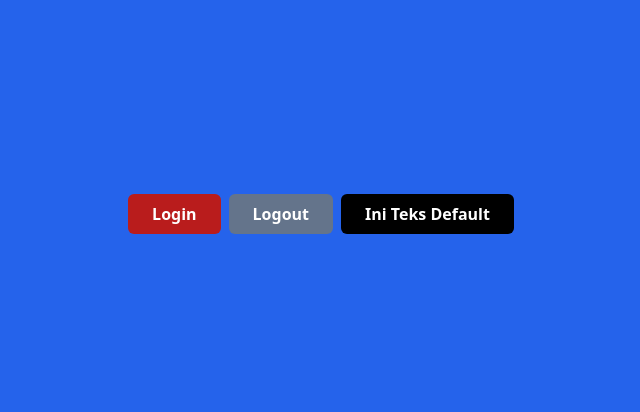
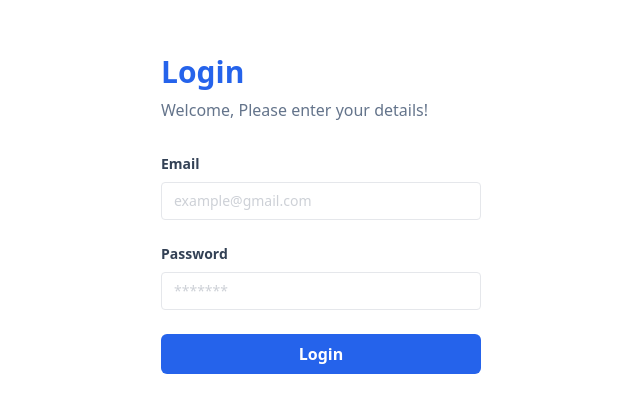
Before and after one commit to iqbalrivaldi28/My-Journey-ReactJs, a React (Vite) app: page / in a window 1280 px wide. Shown: the part 186-598 px from the top of the page, without its empty margins (319-959 px from the left). Built offline with nearby package versions, Linux system fonts and the light colour scheme.

Commit message:
feat: add input label dan form

```diff
--- a/src/App.jsx
+++ b/src/App.jsx
@@ -1,40 +1,21 @@
 import React from 'react';
-
-//! Membuat Component dengan Functional Component (Recomended)
-// function Button() {
-//   return (
-//     <button className="h-10 px-6 font-semibold rounded-md bg-black text-white" type="submit">
-//       Buy now
-//     </button>
-//   );
-// }
-
-//! Membuat component dengan Class Component (Not Recomended/Versi Lama)
-// class ButtonSlate extends React.Component {
-//   render() {
-//     return (
-//       <button className="h-10 px-6 font-semibold rounded-md bg-slate-700  text-white" type="submit">
-//         Buy now
-//       </button>
-//     );
-//   }
-// }
-
-//! Bisa juga Functional Component dengan style Arrow Function
-const ButtonDua = (props) => {
-  //? Kasih nilai default pake Destructuring
-  const { children = 'Ini Teks Default', variant = 'bg-black' } = props;
-
-  return <button className={`h-10 px-6 font-semibold rounded-md ${variant} text-white type="submit`}>{children}</button>;
-};
+import Button from './components/Elements/Button/Index';
+import Label from './components/Elements/Input/Label';
+import { Input } from 'postcss';
+import InputForm from './components/Elements/Input/Index';
 
 function App() {
   return (
-    <div className="flex justify-center bg-blue-600 min-h-screen items-center">
-      <div className="flex gap-x-2">
-        <ButtonDua variant="bg-red-700">Login</ButtonDua>
-        <ButtonDua variant="bg-slate-500">Logout</ButtonDua>
-        <ButtonDua></ButtonDua> {/*//? Pake nilai default karena ngak kisa kasih props */}
+    <div className="flex justify-center min-h-screen items-center">
+      <div className="w-full max-w-xs ">
+        <h1 className="text-3xl font-bold mb-2 text-blue-600">Login</h1>
+        <p className="font-medium text-slate-500 mb-8">Welcome, Please enter your details!</p>
+        <form action="">
+          <InputForm label="Email" type="email" placeholder="example@gmail.com" name="email"></InputForm>
+          <InputForm label="Password" type="password" placeholder="*******" name="password"></InputForm>
+
+          <Button classname="bg-blue-600 w-full">Login</Button>
+        </form>
       </div>
     </div>
   );
--- /dev/null
+++ b/src/components/Elements/Button/Index.jsx
@@ -0,0 +1,9 @@
+//! Bisa juga Functional Component dengan style Arrow Function
+const Button = (props) => {
+  //? Kasih nilai default pake Destructuring
+  const { children = 'Ini Teks Default', classname = 'bg-black' } = props;
+
+  return <button className={`h-10 px-6 font-semibold rounded-md ${classname} text-white type="submit`}>{children}</button>;
+};
+
+export default Button;
--- /dev/null
+++ b/src/components/Elements/Input/Index.jsx
@@ -0,0 +1,15 @@
+import Input from './Input';
+import Label from './Label';
+
+const InputForm = (props) => {
+  const { label, name, type, placeholder } = props;
+
+  return (
+    <div className="mb-6">
+      <Label htmlFor={name}>{label}</Label>
+      <Input name={name} type={type} placeholder={placeholder} />
+    </div>
+  );
+};
+
+export default InputForm;
--- /dev/null
+++ b/src/components/Elements/Input/Input.jsx
@@ -0,0 +1,7 @@
+const Input = (props) => {
+  const { type, placeholder, name } = props;
+
+  return <input type={type} className="text-sm border rounded w-full py-2 px-3 text-slate-700 placeholder:opacity-50" placeholder={placeholder} name={name} />;
+};
+
+export default Input;
--- /dev/null
+++ b/src/components/Elements/Input/Label.jsx
@@ -0,0 +1,10 @@
+const Label = (props) => {
+  const { htmlFor, children } = props;
+  return (
+    <label htmlFor={htmlFor} className="block text-slate-700 text-sm font-bold mb-2">
+      {children}
+    </label>
+  );
+};
+
+export default Label;
```
